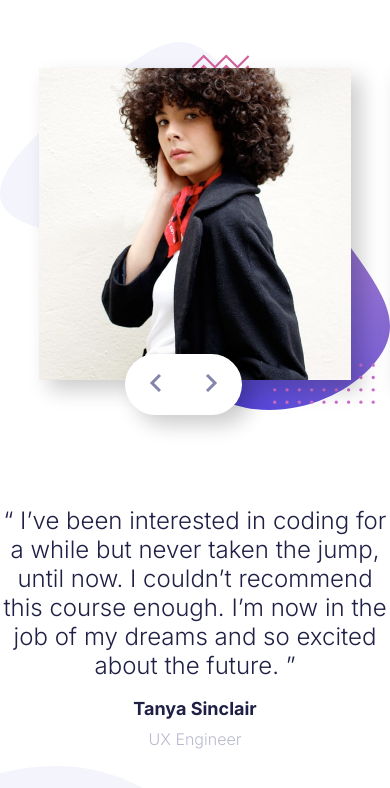
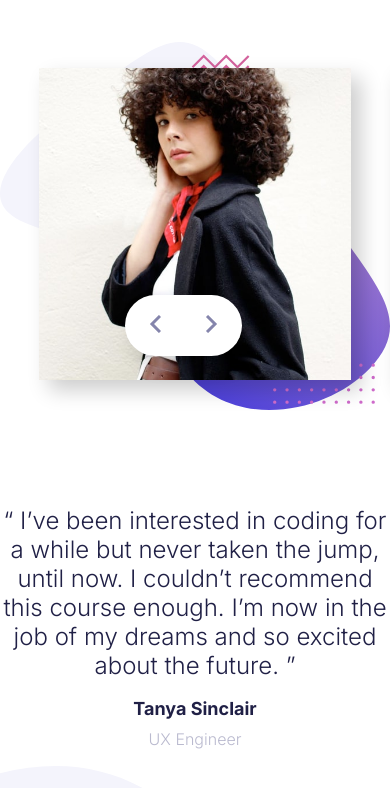
Before and after one commit to iliassel19/testimonial, a plain HTML site: page index.html in a window 390 px wide. Shown: the top 788 px of the page. Drawn offline with Linux system fonts and the light colour scheme.

Commit message:
Update style.css

```diff
--- a/style.css
+++ b/style.css
@@ -178,7 +178,7 @@ body {
   }
   .btns {
     position: absolute;
-    top: 42%;
+    top: 35%;
     right: 38%;
   }
   .patern-1 {
```
